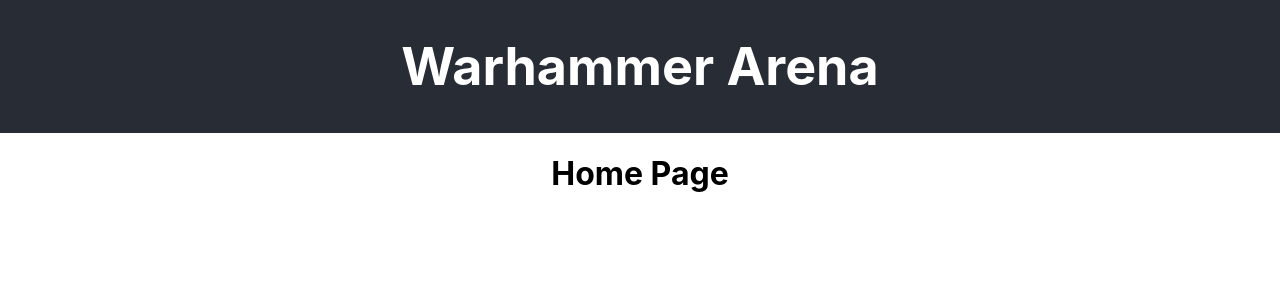
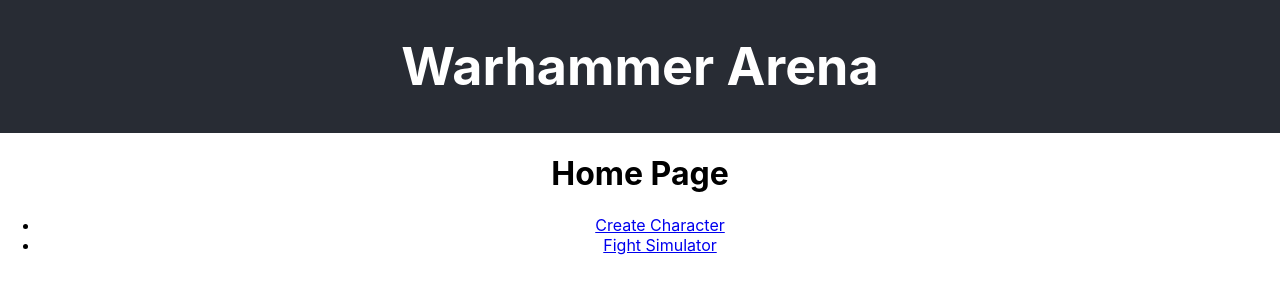
Before and after one commit to m-strzelec/warhammer-arena, a React (Create React App) app in the folder frontend/: page / in a window 1280 px wide. Shown: the top 300 px of the page. Built offline with nearby package versions, Linux system fonts and the light colour scheme; no server answers.

Commit message:
Create navigation panel

```diff
--- a/frontend/src/pages/CreateCharacterPage.js
+++ b/frontend/src/pages/CreateCharacterPage.js
@@ -1,9 +1,16 @@
 import React from 'react';
+import { Link } from 'react-router-dom';
 import CharacterCreator from '../components/CharacterCreator';
 
 const CreateCharacterPage = () => {
   return (
     <div>
+      <nav>
+        <ul>
+          <li><Link to="/">Home</Link></li>
+          <li><Link to="/fight">Fight Simulator</Link></li>
+        </ul>
+      </nav>
       <h1>Create Character</h1>
       <CharacterCreator />
     </div>
--- a/frontend/src/pages/FightPage.js
+++ b/frontend/src/pages/FightPage.js
@@ -1,4 +1,5 @@
 import React from 'react';
+import { Link } from 'react-router-dom';
 import FightSimulator from '../components/FightSimulator';
 
 const FightPage = () => {
@@ -6,6 +7,12 @@
     <div>
       <h1>Fight Simulator</h1>
       <FightSimulator />
+      <nav>
+        <ul>
+          <li><Link to="/">Home</Link></li>
+          <li><Link to="/creator">Create Character</Link></li>
+        </ul>
+      </nav>
     </div>
   );
 };
--- a/frontend/src/pages/HomePage.js
+++ b/frontend/src/pages/HomePage.js
@@ -1,9 +1,16 @@
 import React from 'react';
+import { Link } from 'react-router-dom';
 
 const HomePage = () => {
   return (
     <div>
       <h1>Home Page</h1>
+      <nav>
+        <ul>
+          <li><Link to="/creator">Create Character</Link></li>
+          <li><Link to="/fight">Fight Simulator</Link></li>
+        </ul>
+      </nav>
     </div>
   );
 };
```
